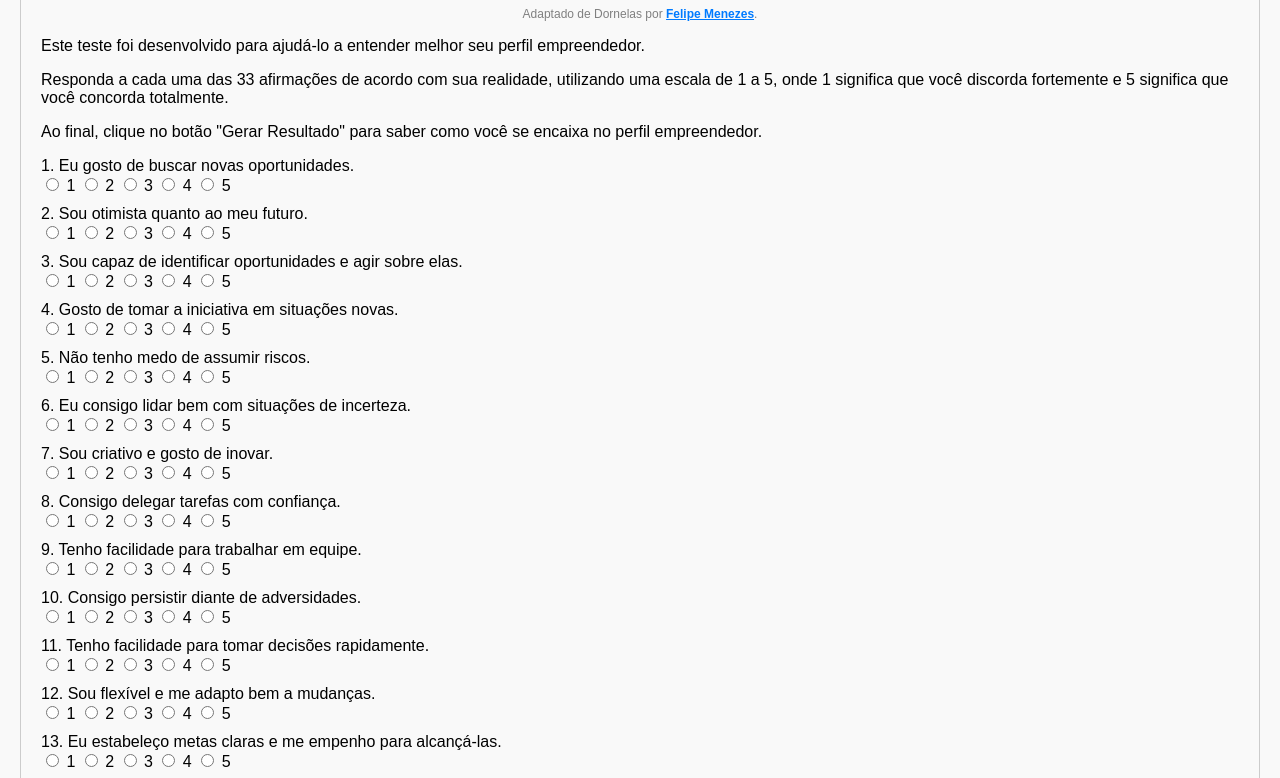
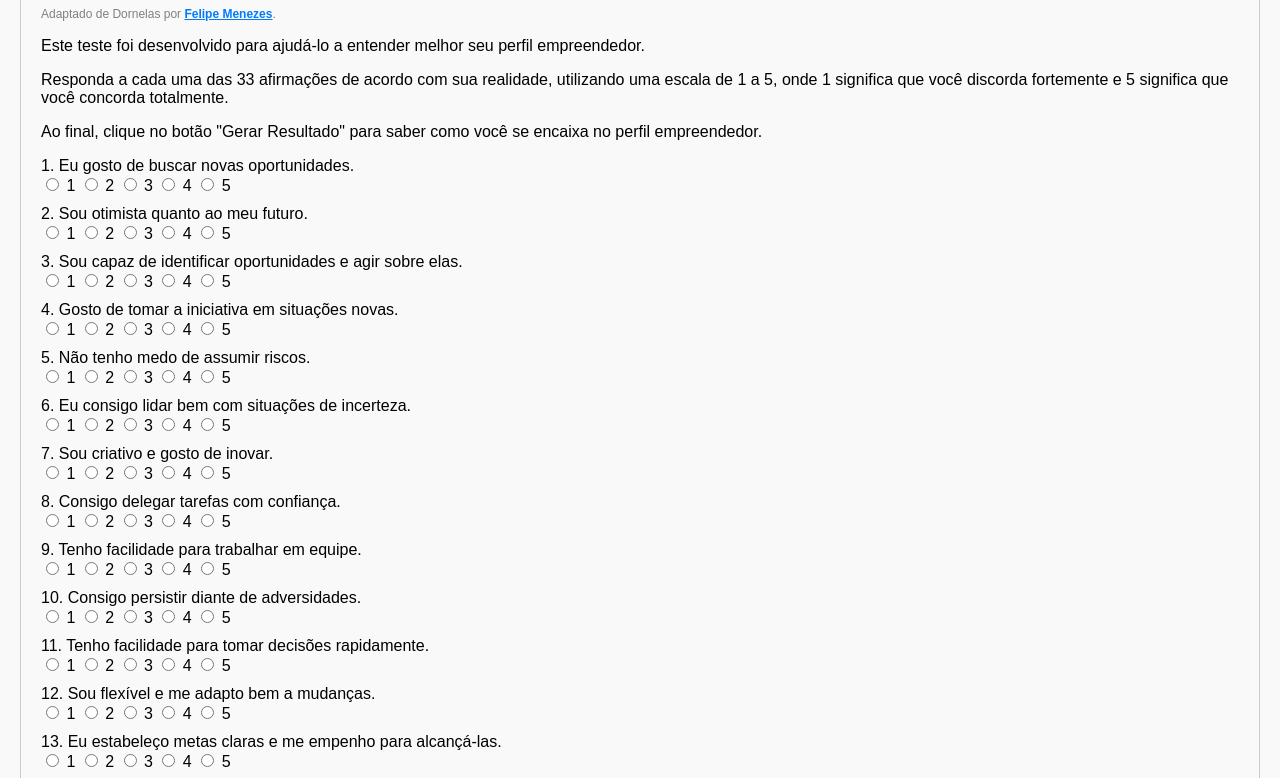
Before and after one commit to felipemmenezes/empreendedor, a plain HTML site: page index.html in a window 1280 px wide. Shown: the part 114-892 px from the top of the page. Drawn offline with Linux system fonts and the light colour scheme.

Commit message:
Update index.html

```diff
--- a/index.html
+++ b/index.html
@@ -30,7 +30,7 @@
 
 <h1>Teste de Perfil Empreendedor</h1>
 
-<p style="font-size: 12px; color: gray; text-align: center;">
+<p style="font-size: 12px; color: gray;">
     Adaptado de Dornelas por
     <a href="https://felipemmenezes.com.br" target="_blank" style="text-decoration: underline; font-weight: bold; color: #007BFF;">Felipe Menezes</a>.
 </p>
```
